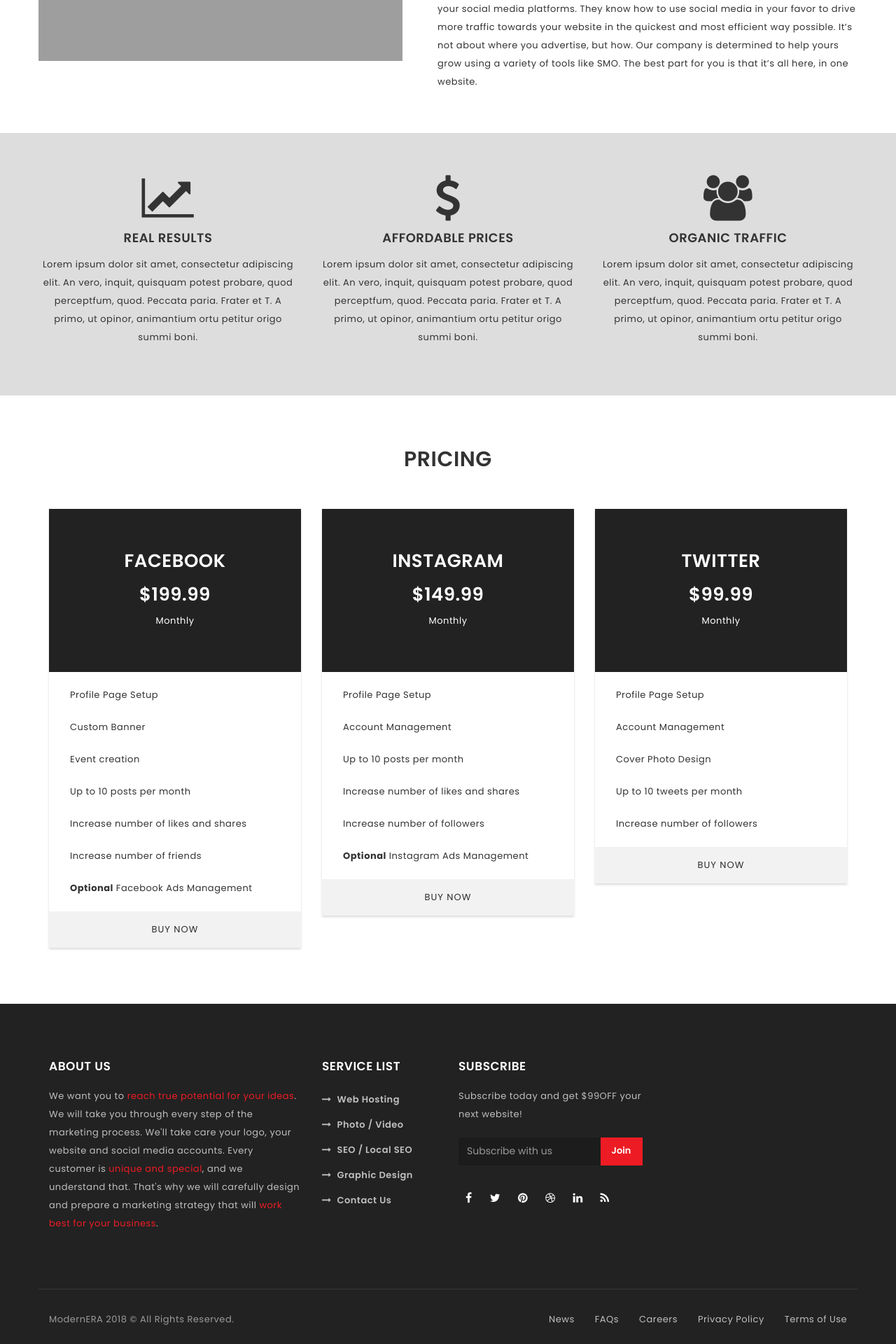
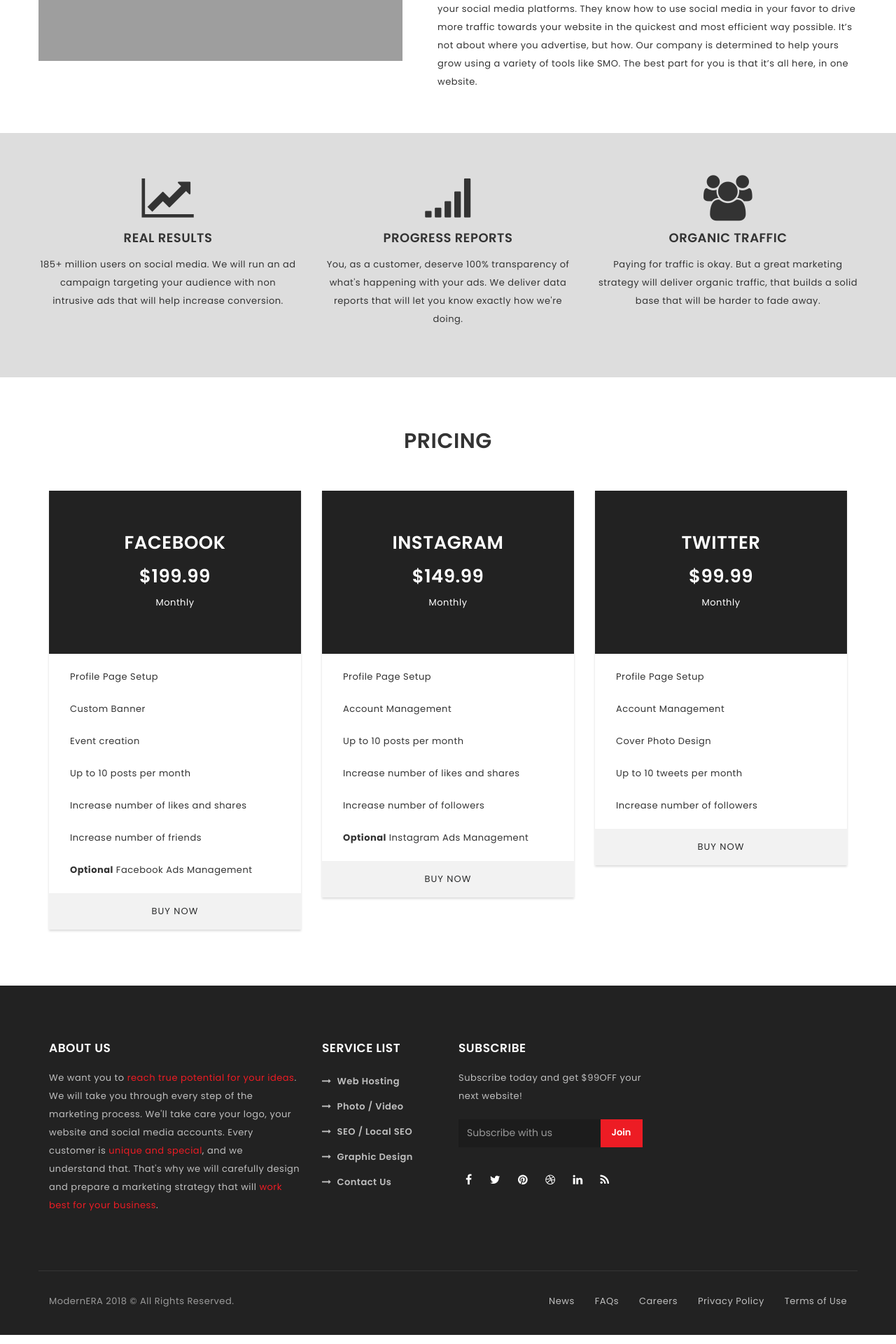
Before and after one commit to krystianr12/ModernERA, a PHP site: page /social-media-marketing/ in a window 1280 px wide. Shown: the part 1184-3104 px from the top of the page at 70% size. Run offline with PHP 8.4, Linux system fonts and the light colour scheme; some libraries are stand-ins or nearby versions; grey boxes are pictures that could not be loaded.

Commit message:
replaced filler text with actual content

```diff
--- a/seo/index.php
+++ b/seo/index.php
@@ -49,17 +49,17 @@
         <div class="col-lg-4">
           <i class="fa fa-line-chart fa-5x wow jackInTheBox" data-wow-duration="1s"></i>
           <h4 class="pad15">Real Results</h4>
-          <p>Lorem ipsum dolor sit amet, consectetur adipiscing elit. An vero, inquit, quisquam potest probare, quod perceptfum, quod. Peccata paria. Frater et T. A primo, ut opinor, animantium ortu petitur origo summi boni.</p>
+          <p>A solid marketing strategy will make your business acquire a professional and solid online presence that will stand out from the competitors.</p>
         </div>
         <div class="col-lg-4">
           <i class="fa fa-map-marker fa-5x wow jackInTheBox" data-wow-duration="1s" data-wow-delay="0.25s"></i>
           <h4 class="pad15">Local SEO</h4>
-          <p>Lorem ipsum dolor sit amet, consectetur adipiscing elit. An vero, inquit, quisquam potest probare, quod perceptfum, quod. Peccata paria. Frater et T. A primo, ut opinor, animantium ortu petitur origo summi boni.</p>
+          <p>Targeting your local area is a PLUS. We'll make it easier for your local audience to find you on the internet and increase conversion.</p>
         </div>
         <div class="col-lg-4">
           <i class="fa fa-group fa-5x wow jackInTheBox" data-wow-duration="1s" data-wow-delay="0.5s"></i>
           <h4 class="pad15">Organic Traffic</h4>
-          <p>Lorem ipsum dolor sit amet, consectetur adipiscing elit. An vero, inquit, quisquam potest probare, quod perceptfum, quod. Peccata paria. Frater et T. A primo, ut opinor, animantium ortu petitur origo summi boni.</p>
+          <p>Paying for traffic is okay. But a great marketing strategy will deliver organic traffic, that builds a solid base that will be harder to fade away. </p>
         </div>
       </div>
     </div>
--- a/social-media-marketing/index.php
+++ b/social-media-marketing/index.php
@@ -36,17 +36,17 @@
         <div class="col-lg-4">
           <i class="fa fa-line-chart fa-5x wow jackInTheBox" data-wow-duration="1s"></i>
           <h4 class="pad15">Real Results</h4>
-          <p>Lorem ipsum dolor sit amet, consectetur adipiscing elit. An vero, inquit, quisquam potest probare, quod perceptfum, quod. Peccata paria. Frater et T. A primo, ut opinor, animantium ortu petitur origo summi boni.</p>
+          <p>185+ million users on social media. We will run an ad campaign targeting your audience with non intrusive ads that will help increase conversion. </p>
         </div>
         <div class="col-lg-4">
-          <i class="fa fa-dollar fa-5x wow jackInTheBox" data-wow-duration="1s" data-wow-delay="0.25s"></i>
-          <h4 class="pad15">Affordable Prices</h4>
-          <p>Lorem ipsum dolor sit amet, consectetur adipiscing elit. An vero, inquit, quisquam potest probare, quod perceptfum, quod. Peccata paria. Frater et T. A primo, ut opinor, animantium ortu petitur origo summi boni.</p>
+          <i class="fa fa-signal fa-5x wow jackInTheBox" data-wow-duration="1s" data-wow-delay="0.25s"></i>
+          <h4 class="pad15">Progress Reports</h4>
+          <p>You, as a customer, deserve 100% transparency of what's happening with your ads. We deliver data reports that will let you know exactly how we're doing.</p>
         </div>
         <div class="col-lg-4">
           <i class="fa fa-group fa-5x wow jackInTheBox" data-wow-duration="1s" data-wow-delay="0.5s"></i>
           <h4 class="pad15">Organic Traffic</h4>
-          <p>Lorem ipsum dolor sit amet, consectetur adipiscing elit. An vero, inquit, quisquam potest probare, quod perceptfum, quod. Peccata paria. Frater et T. A primo, ut opinor, animantium ortu petitur origo summi boni.</p>
+          <p>Paying for traffic is okay. But a great marketing strategy will deliver organic traffic, that builds a solid base that will be harder to fade away. </p>
         </div>
       </div>
     </div>
```
